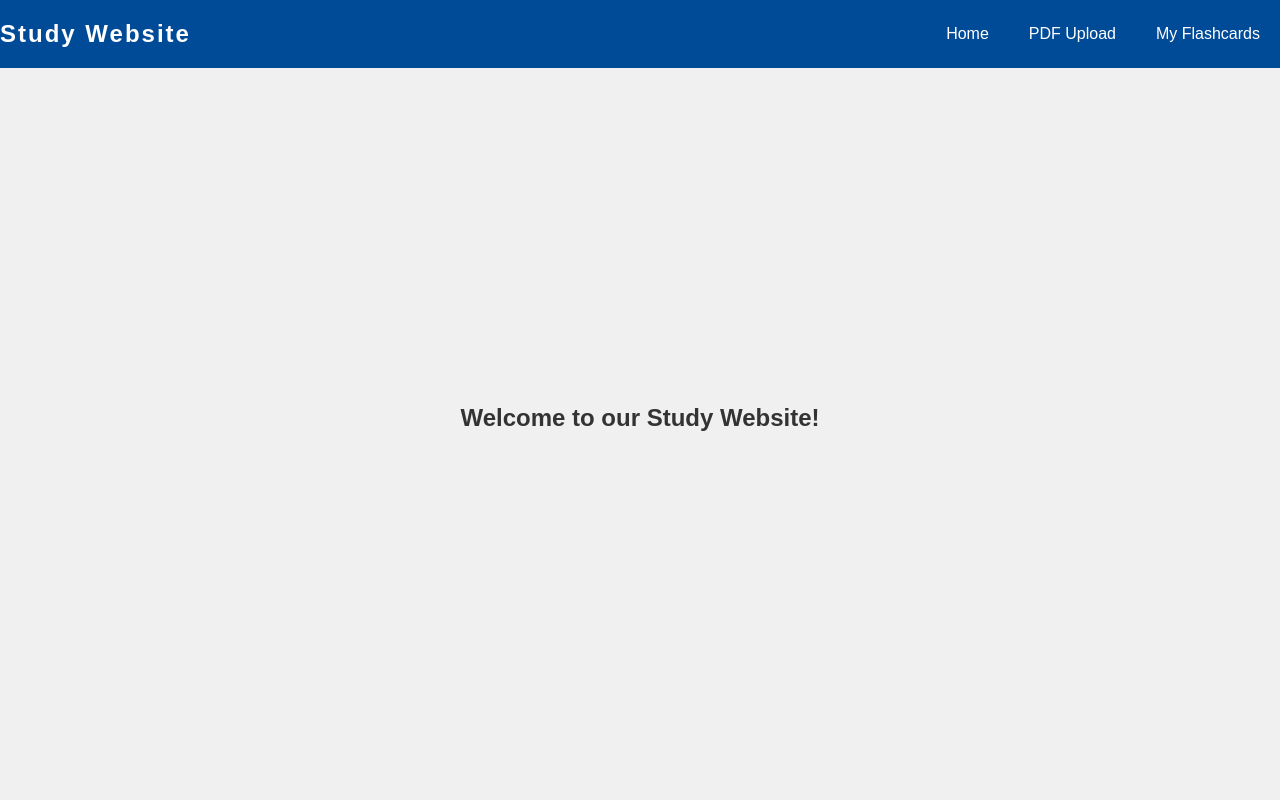
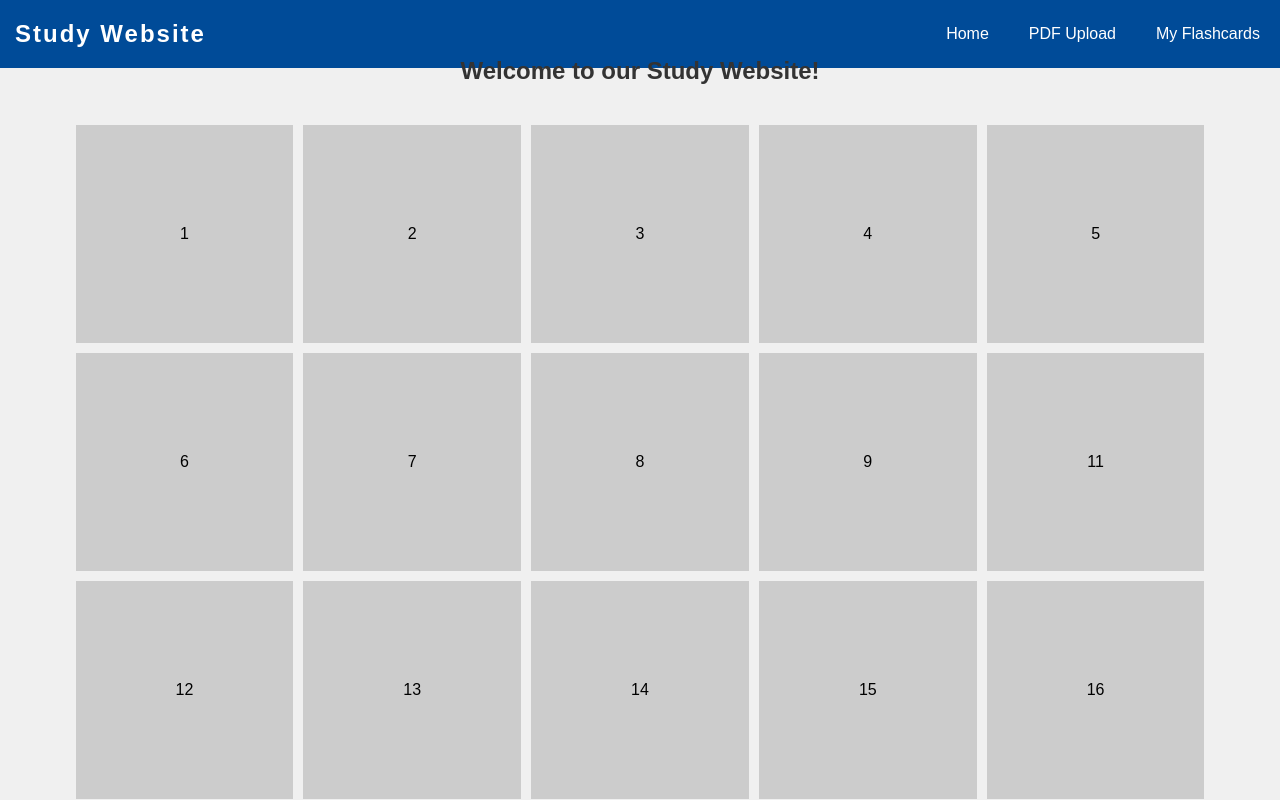
Before and after one commit to SamH477/Personal-Study-Website, a Flask app: page / in a window 1280 px wide. Run offline with Flask 3, Linux system fonts and the light colour scheme.

Commit message:
git ignore + home page

```diff
--- a/App/templates/homepage.html
+++ b/App/templates/homepage.html
@@ -11,6 +11,7 @@
             padding: 0;
             background-color: #f0f0f0;
         }
+
         .navbar {
             background-color: rgba(0,75,152,255);
             padding: 20px 0;
@@ -19,14 +20,17 @@
             justify-content: space-between;
             align-items: center;
         }
+
         .navbar h1 {
             margin: 0;
             font-size: 24px;
             letter-spacing: 2px;
         }
+
         .navbar-links {
             display: flex;
         }
+
         .navbar a {
             color: #fff;
             text-decoration: none;
@@ -34,23 +38,40 @@
             font-size: 16px;
             transition: all 0.3s ease;
         }
+
         .navbar a:hover {
             color: #ffd700; /* Change color on hover */
         }
+
         .content {
             display: flex;
             justify-content: center;
             align-items: center;
             height: calc(100vh - 100px); /* Subtract navbar height */
+            flex-direction: column; /* Added to align items vertically */
         }
+
         h2 {
             color: #333;
+        }
+
+        .grid-container {
+            display: grid;
+            grid-template-columns: repeat(5, 1fr); /* Added for demonstration */
+            gap: 10px; /* Added gap between grid items */
+            margin-top: 20px; /* Added margin to separate from content */
+        }
+
+        .grid-item {
+            background-color: #ccc; /* Added background color for demonstration */
+            padding: 100px;
+            text-align: center;
         }
     </style>
 </head>
 <body>
     <div class="navbar">
-        <h1>Study Website</h1>
+        <h1 style="margin-left: 15px;">Study Website</h1>
         <div class="navbar-links">
             <a href="/">Home</a>
             <a href="/pdf_upload">PDF Upload</a>
@@ -59,6 +80,24 @@
     </div>
     <div class="content">
         {% block content %}<h2>Welcome to our Study Website!</h2>{% endblock %}
+
+        <div class="grid-container">
+            <div class="grid-item">1</div>
+            <div class="grid-item">2</div>
+            <div class="grid-item">3</div>
+            <div class="grid-item">4</div>
+            <div class="grid-item">5</div>
+            <div class="grid-item">6</div>
+            <div class="grid-item">7</div>
+            <div class="grid-item">8</div>
+            <div class="grid-item">9</div>
+            <div class="grid-item">11</div>
+            <div class="grid-item">12</div>
+            <div class="grid-item">13</div>
+            <div class="grid-item">14</div>
+            <div class="grid-item">15</div>
+            <div class="grid-item">16</div>
+          </div>
     </div>
 </body>
 </html>
```
Also changed, not shown: 1 other file.
